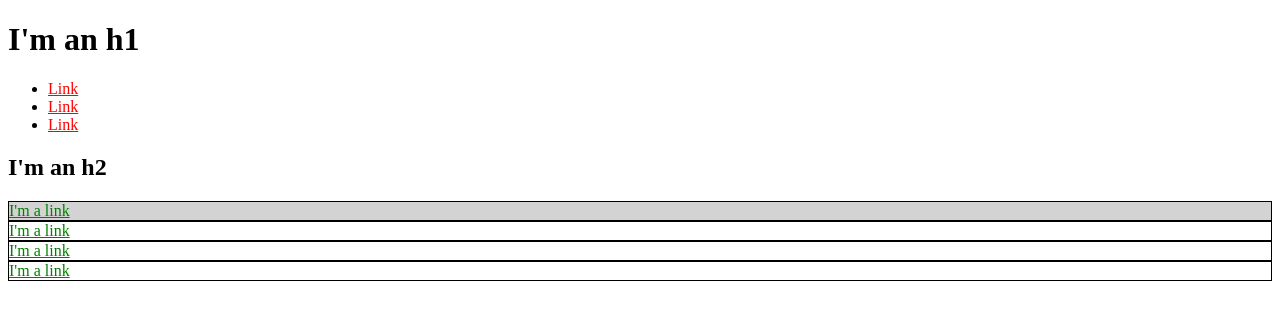
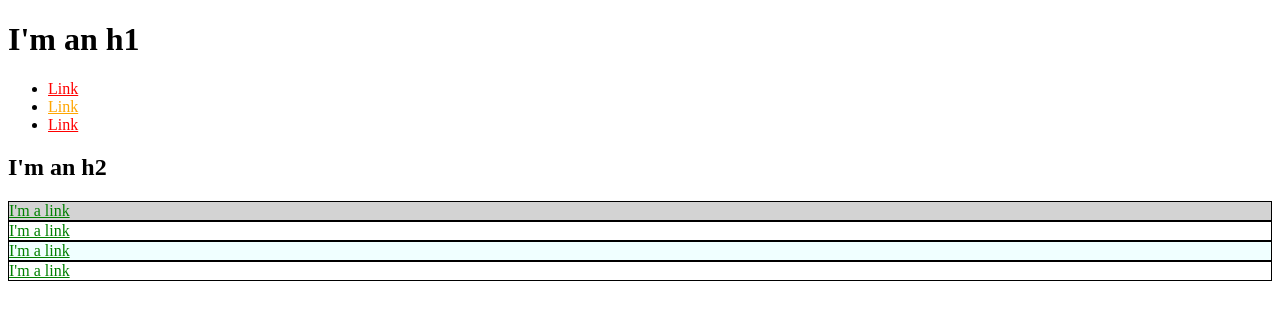
Before and after one commit to piccetto/piccetto.github.io, a Jekyll site: the page built from index.html, in a window 1280 px wide. Shown: the top 320 px of the page. Built offline with Jekyll 4.4.1, drawn with Linux system fonts in a browser that asks for light colours.

Commit message:
exercise section 1.5

```diff
--- a/assets/css/style.scss
+++ b/assets/css/style.scss
@@ -3,6 +3,10 @@
 
 a {
     color: red;
+}
+
+#orange-link {
+    color: orange;
 }
 
 #exec-bio {
@@ -15,3 +19,7 @@
         color: green;
     }
 }
+
+.azure-box {
+    background-color: azure;
+}
--- a/index.html
+++ b/index.html
@@ -7,7 +7,7 @@
         <a href="http://example.com/">Link</a>
     </li>
     <li>
-        <a href="http://example.com/">Link</a>
+        <a href="http://example.com/" id="orange-link">Link</a>
     </li>
     <li>
         <a href="http://example.com/">Link</a>
@@ -20,7 +20,7 @@
 <div class="bio-box">
     <a href="http://example.com/">I'm a link</a>
 </div>
-<div class="bio-box">
+<div class="bio-box azure-box">
     <a href="http://example.com/">I'm a link</a>
 </div>
 <div class="bio-box">
```
